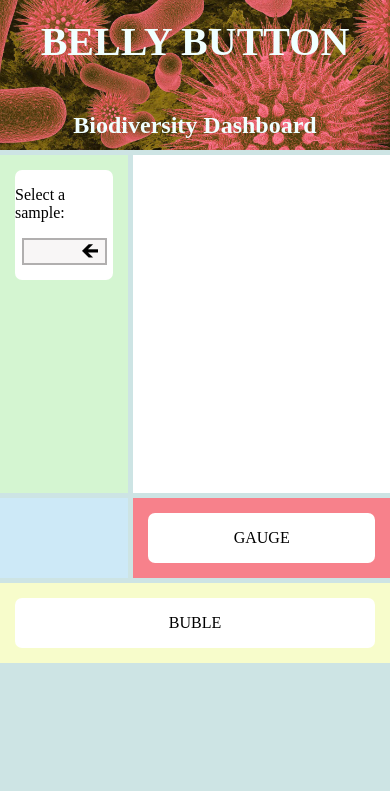
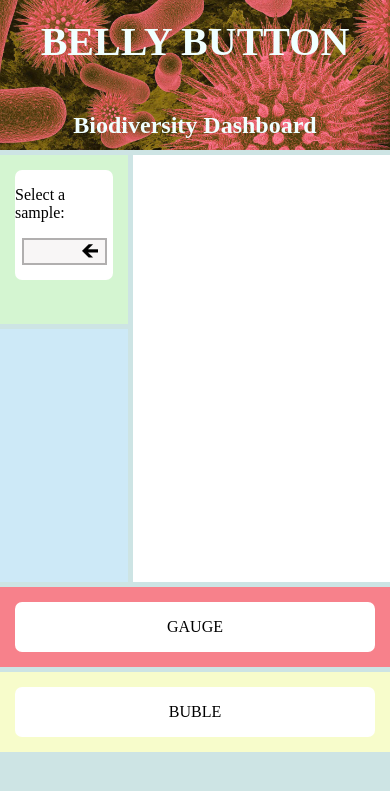
Before and after one commit to Gryazzz/Interactive_dashboard_Flask-JS, a Flask app: page / in a window 390 px wide. Shown: the top 791 px of the page. Run offline with Flask 2, Linux system fonts and the light colour scheme; lists and menus that the app fills with data are empty; some libraries are stand-ins or nearby versions.

Commit message:
in-progress

```diff
--- a/static/js/app.js
+++ b/static/js/app.js
@@ -16,27 +16,26 @@ Plotly.d3.json("/otu", function(error, response) {
     otu = response;
 });
 
-// var metadata = new Array();
+var sample_otu = new Object();
 
 function optionChanged(sample) {
 
-    // var sample_otu = new Object();
-    var metadata = new Array();
+
+    // var metadata = new Array();
     var wfrequency = '';
 
     Plotly.d3.json(("/samples/" + sample), function(error, response) {
 
-        var sample_otu = response;
-        // console.log(sample_otu);
-        // console.log(otu);
+        sample_otu = response;
         pieChart(sample_otu);
+        bubblePlot(sample_otu);
+    });
 
+    Plotly.d3.json(("/metadata/" + sample), function(error, response) {
+        var metadata = response;
+        render_metadata(metadata);
     });
-    Plotly.d3.json(("/metadata/" + sample), function(error, response) {
-        metadata = response;
-        render_metadata(metadata);
-        // console.log(metadata);
-    });
+
     Plotly.d3.json(("/wfreq/" + sample), function(error, response) {
         wfrequency = response;
     });
@@ -51,12 +50,9 @@ function pieChart(dict ) {
     var values = Object.values(dict[0])[1].slice(0,10);
 
     //extract otu's description for hovertext
-    var hover = otu.filter((ot, index) => {
-        if (labels.includes(index+1)) {
-            return ot
-        };
+    var hover = labels.map((label) => {
+        return otu[label-1]
     });
-    // console.log(hover);
 
     var data = [{
         values: values,
@@ -72,26 +68,25 @@ function pieChart(dict ) {
         width: Plotly.d3.select('.pie').node().offsetWidth,
         autosize: true,
         margin: {
-            t: 10,
-            l: 10,
-            r: 10,
-            b: 10
+            t: 20,
+            l: 20,
+            r: 20,
+            b: 20
         }
     };
 
     Plotly.newPlot(pie_plot, data, layout);
 
-    window.addEventListener('resize', function() { Plotly.Plots.resize(pie_plot); });
+    window.addEventListener('resize', function() { Plotly.Plots.resize(pie_plot); }); //not working
 };
 
 function render_metadata(data) {
 
     Plotly.d3.selectAll('tr').remove();
 
-    var header = ['Sample Metadata'];
-
+    //render header
     Plotly.d3.select('thead').selectAll('tr')
-    .data(header)
+    .data(['Sample Metadata'])
     .enter()
     .append('tr')
     .classed('head', true)
@@ -99,6 +94,7 @@ function render_metadata(data) {
     .style('font-weight', 'bold')
     .html(function (d) {return d})
 
+    //render body
     Plotly.d3.select('tbody').selectAll('tr')
     .data(Object.keys(data))
     .enter()
@@ -107,3 +103,54 @@ function render_metadata(data) {
         return `<td>${d}: ${data[d]}</td>`
     });
 }
+
+function bubblePlot(dict) {
+
+    var bubble_plot = Plotly.d3.select('#bubble-container').node();
+
+    var labels = Object.values(dict[0])[0]; //x axis
+    var values = Object.values(dict[0])[1]; //yaxis
+
+    var hover_bubble = labels.map((lab) => {
+        return otu[lab-1]
+    });
+
+    var data = [{
+        x: labels,
+        y: values,
+        text: hover_bubble,
+        mode: 'markers',
+        marker: {
+            size: values.map(el => el*5),
+            // size: values,
+            color: labels,
+
+            // sizeref: 2,
+            sizemode: 'area'
+        }
+    }];
+
+    var layout = {
+        height: Plotly.d3.select('.bubble').node().offsetHeight,
+        width: Plotly.d3.select('.bubble').node().offsetWidth,
+        autosize: true,
+        margin: {
+            t: 20,
+            l: 40,
+            r: 40,
+            b: 20
+        }
+    }
+
+    Plotly.newPlot(bubble_plot, data, layout);
+    window.addEventListener('resize', function() { Plotly.Plots.resize(bubble_plot); });
+}
+
+function toColor(num) {
+    num >>>= 0;
+    var b = num & 0xFF,
+        g = (num & 0xFF00) >>> 8,
+        r = (num & 0xFF0000) >>> 16,
+        a = ( (num & 0xFF000000) >>> 24 ) / 255 ;
+    return "rgba(" + [r, g, b, a].join(",") + ")";
+}
--- a/static/styles/main.css
+++ b/static/styles/main.css
@@ -96,15 +96,15 @@ select {
 .wrapper {
     display: grid;
 
-    grid-template-columns: 1fr 2fr 4fr 1fr;
-    grid-template-rows: 200px 20vh 30vh auto;
+    grid-template-columns: 0.8fr 2fr 4fr 0.8fr;
+    grid-template-rows: 200px 150px 200px 250px 200px;
 
     grid-template-areas:
         'header header header header'
         'sidebar-left navigation pie sidebar-right'
         'sidebar-left metadata pie sidebar-right'
         'sidebar-left bubble bubble sidebar-right'
-        'sidebar-left . gauge sidebar-right';
+        'sidebar-left gauge gauge sidebar-right';
 
     grid-gap: 7px;
 
@@ -113,11 +113,12 @@ select {
 @media all and (max-width: 880px) {
     .wrapper {
         grid-template-columns: 1fr 2fr;
-        grid-template-rows: 150px 40vh auto;
+        grid-template-rows: 150px 20vh 30vh auto;
         grid-template-areas:
         "header header"
         "navigation pie"
-        "metadata gauge"
+        "metadata pie"
+        'gauge gauge'
         "bubble bubble";
         grid-gap: 5px;
     }
```
